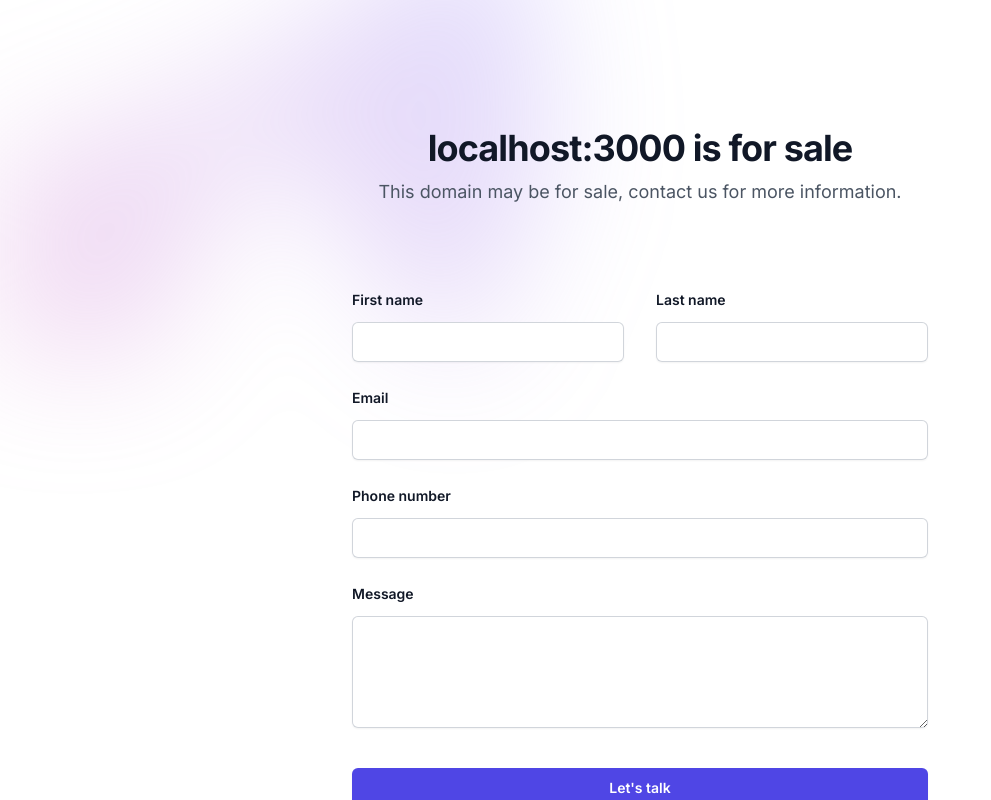
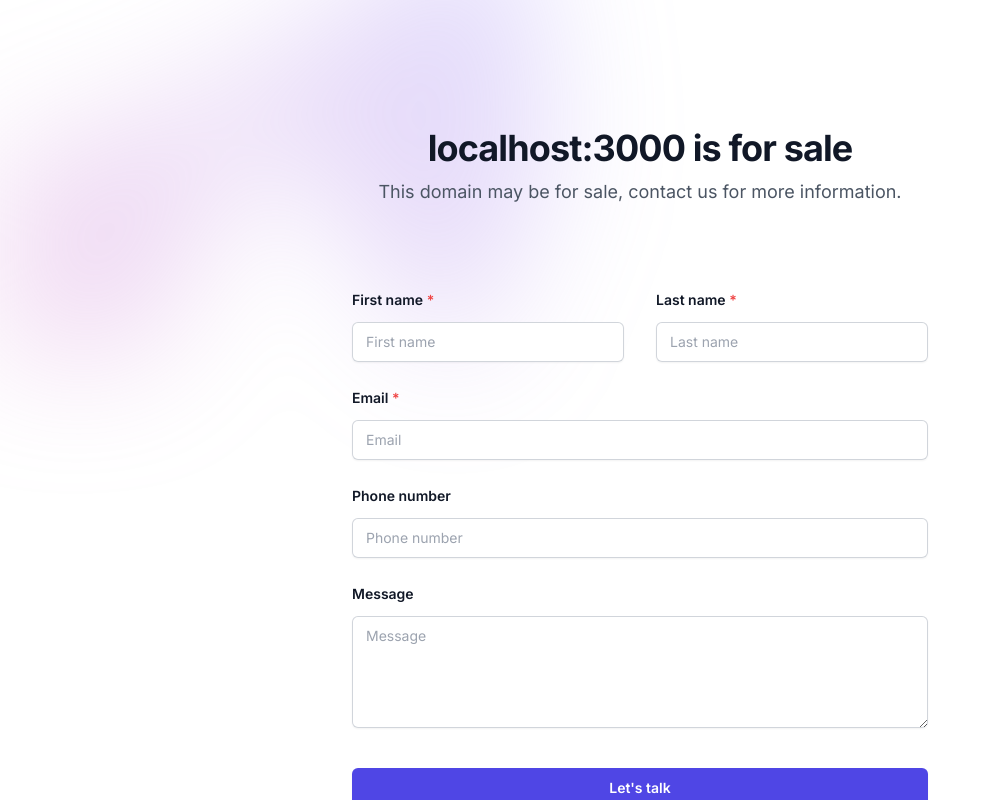
Before and after one commit to bqst/nextjs-domain-parking-template, a Next.js app: page / in a window 1280 px wide. Shown: the top 800 px of the page, without its empty margins (0-991 px from the left). Built offline with nearby package versions, Linux system fonts and the light colour scheme.

Commit message:
💄 Update Form

```diff
--- a/src/components/contact-form.tsx
+++ b/src/components/contact-form.tsx
@@ -23,7 +23,7 @@ export default function ContactForm() {
             htmlFor="firstName"
             className="block text-sm font-semibold leading-6 text-gray-900"
           >
-            First name
+            First name <span className="text-red-500">*</span>
           </label>
           <div className="mt-2.5">
             <input
@@ -31,6 +31,7 @@ export default function ContactForm() {
               name="firstName"
               type="text"
               autoComplete="given-name"
+              placeholder="First name"
               className="block w-full rounded-md border-0 px-3.5 py-2 text-gray-900 shadow-sm ring-1 ring-inset ring-gray-300 placeholder:text-gray-400 focus:ring-2 focus:ring-inset focus:ring-indigo-600 sm:text-sm sm:leading-6"
               required
             />
@@ -41,7 +42,7 @@ export default function ContactForm() {
             htmlFor="lastName"
             className="block text-sm font-semibold leading-6 text-gray-900"
           >
-            Last name
+            Last name <span className="text-red-500">*</span>
           </label>
           <div className="mt-2.5">
             <input
@@ -49,6 +50,7 @@ export default function ContactForm() {
               name="lastName"
               type="text"
               autoComplete="family-name"
+              placeholder="Last name"
               className="block w-full rounded-md border-0 px-3.5 py-2 text-gray-900 shadow-sm ring-1 ring-inset ring-gray-300 placeholder:text-gray-400 focus:ring-2 focus:ring-inset focus:ring-indigo-600 sm:text-sm sm:leading-6"
               required
             />
@@ -59,7 +61,7 @@ export default function ContactForm() {
             htmlFor="email"
             className="block text-sm font-semibold leading-6 text-gray-900"
           >
-            Email
+            Email <span className="text-red-500">*</span>
           </label>
           <div className="mt-2.5">
             <input
@@ -67,6 +69,7 @@ export default function ContactForm() {
               name="email"
               type="email"
               autoComplete="email"
+              placeholder="Email"
               className="block w-full rounded-md border-0 px-3.5 py-2 text-gray-900 shadow-sm ring-1 ring-inset ring-gray-300 placeholder:text-gray-400 focus:ring-2 focus:ring-inset focus:ring-indigo-600 sm:text-sm sm:leading-6"
               required
             />
@@ -85,6 +88,7 @@ export default function ContactForm() {
               name="phone"
               type="tel"
               autoComplete="tel"
+              placeholder="Phone number"
               className="block w-full rounded-md border-0 px-3.5 py-2 text-gray-900 shadow-sm ring-1 ring-inset ring-gray-300 placeholder:text-gray-400 focus:ring-2 focus:ring-inset focus:ring-indigo-600 sm:text-sm sm:leading-6"
             />
           </div>
@@ -101,6 +105,7 @@ export default function ContactForm() {
               id="message"
               name="message"
               rows={4}
+              placeholder="Message"
               className="block w-full rounded-md border-0 px-3.5 py-2 text-gray-900 shadow-sm ring-1 ring-inset ring-gray-300 placeholder:text-gray-400 focus:ring-2 focus:ring-inset focus:ring-indigo-600 sm:text-sm sm:leading-6"
               defaultValue={""}
             />
```
